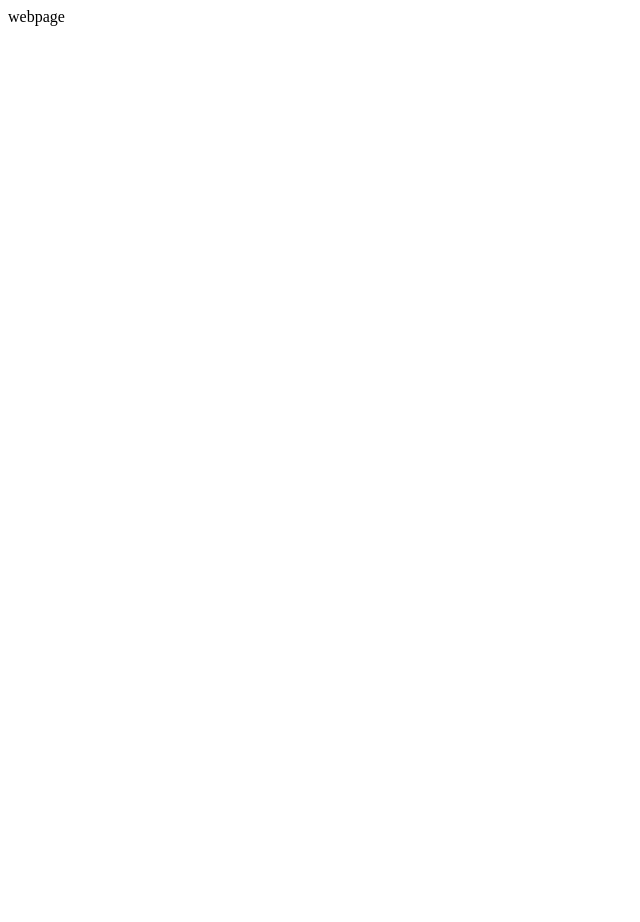
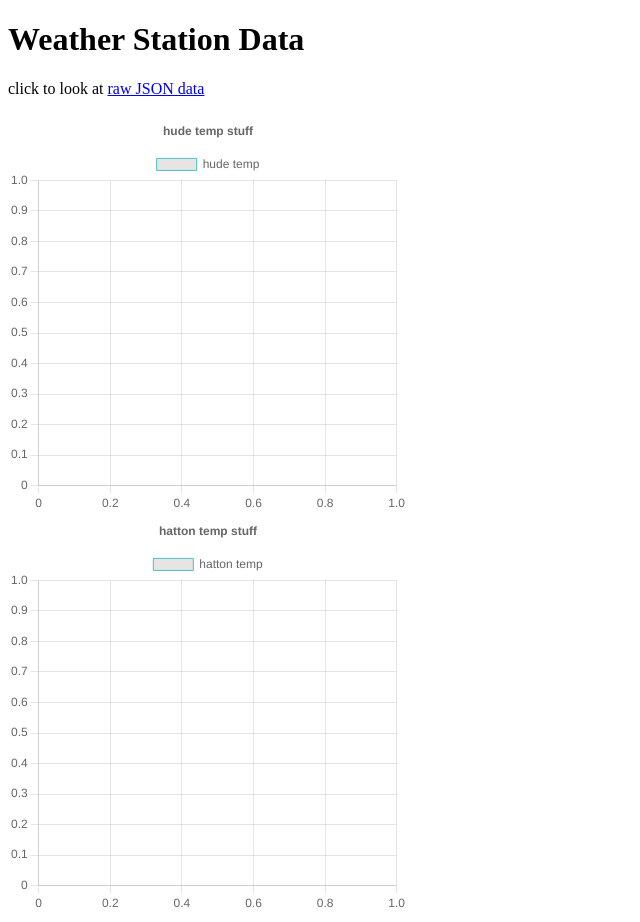
Before and after one commit to joshmarinacci/weather-station-server, a website: page html/index.html in a window 1280 px wide. Shown: the whole page, without its empty margins (0-640 px from the left). Before the commit the page ends 800 px from the top, so only its background shows below. Drawn offline with nearby package versions, Linux system fonts and the light colour scheme; no server answers.

Commit message:
update index

```diff
--- a/html/index.html
+++ b/html/index.html
@@ -1,11 +1,108 @@
 <!DOCTYPE html>
 <html lang="en">
 <head>
-    <meta charset="UTF-8">
-    <title>Title</title>
+    <meta charset="utf-8" />
+    <meta name="viewport" content="width=device-width, initial-scale=1" />
+    <link rel="icon" href="https://glitch.com/favicon.ico" />
+
+    <title>Feather S2 Weather Station</title>
+    <!-- Meta tags for SEO and social sharing -->
+    <link rel="canonical" href="https://glitch-hello-website.glitch.me/" />
+    <meta
+            name="description"
+            content="A simple website, built with Glitch. Remix it to get your own."
+    />
+    <meta name="robots" content="index,follow" />
+    <meta property="og:title" content="Hello World!" />
+    <meta property="og:type" content="article" />
+    <meta property="og:url" content="https://glitch-hello-website.glitch.me/" />
+    <meta
+            property="og:description"
+            content="A simple website, built with Glitch. Remix it to get your own."
+    />
+    <meta
+            property="og:image"
+            content="https://cdn.glitch.com/605e2a51-d45f-4d87-a285-9410ad350515%2Fhello-website-social.png?v=1616712748147"
+    />
+    <meta name="twitter:card" content="summary" />
+
+    <script src="https://cdn.jsdelivr.net/npm/chart.js@3.3.2/dist/chart.min.js"></script>
 </head>
 <body>
-webpage
+
+<h1>
+    Weather Station Data
+</h1>
+
+<p>
+    click to look at <a href="http://vr.josh.earth:3000/latest">raw JSON data</a>
+</p>
+
+<div id="charts">
+    <canvas id="hude" width="400" height="400"></canvas>
+    <canvas id="hatton" width="400" height="400"></canvas>
+
+    <script>
+        function make_chart(id) {
+            var ctx = document.getElementById(id).getContext('2d');
+            const labels = [];
+            var myChart = new Chart(ctx, {
+                type: 'scatter',
+                data:{
+                    labels:labels,
+                    datasets: [{
+                        label: id+' temp',
+                        fill:true,
+                        borderColor: 'rgb(75, 192, 192)',
+                        data: [],
+                    }]
+                },
+                options: {
+                    plugins:{
+                        title: {
+                            display:true,
+                            text:`${id} temp stuff`,
+                        }
+                    },
+                    legend:{
+                        displayed:true,
+                    },
+                    responsive:false,
+                    scales: {
+                        y: {
+                            beginAtZero: true
+                        }
+                    }
+                }
+
+            });
+
+            function CtoF(t) {
+                return t*1.8+32
+            }
+            fetch("http://vr.josh.earth:3000/latest").then((r)=>r.json())
+                .then((data)=>{
+                    console.log("got the data",data[id])
+                    data[id].forEach((d,i) => {
+                        let label = i
+                        let temp = d.temperature
+                        myChart.data.labels.push(label)
+                        myChart.data.datasets[0].data.push(CtoF(temp))
+                    })
+                    console.log("new data is",myChart.data)
+                    myChart.update()
+
+
+                })
+        }
+
+        make_chart('hude')
+        make_chart('hatton')
+
+
+    </script>
+
+</div>
 
 
 
```
